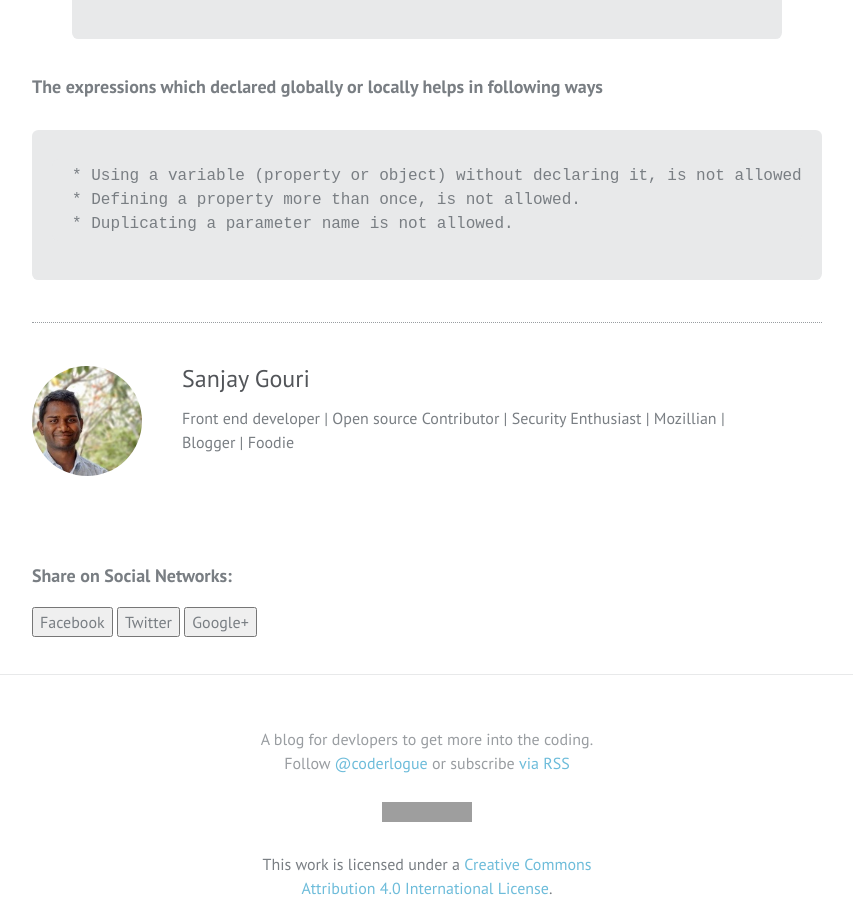
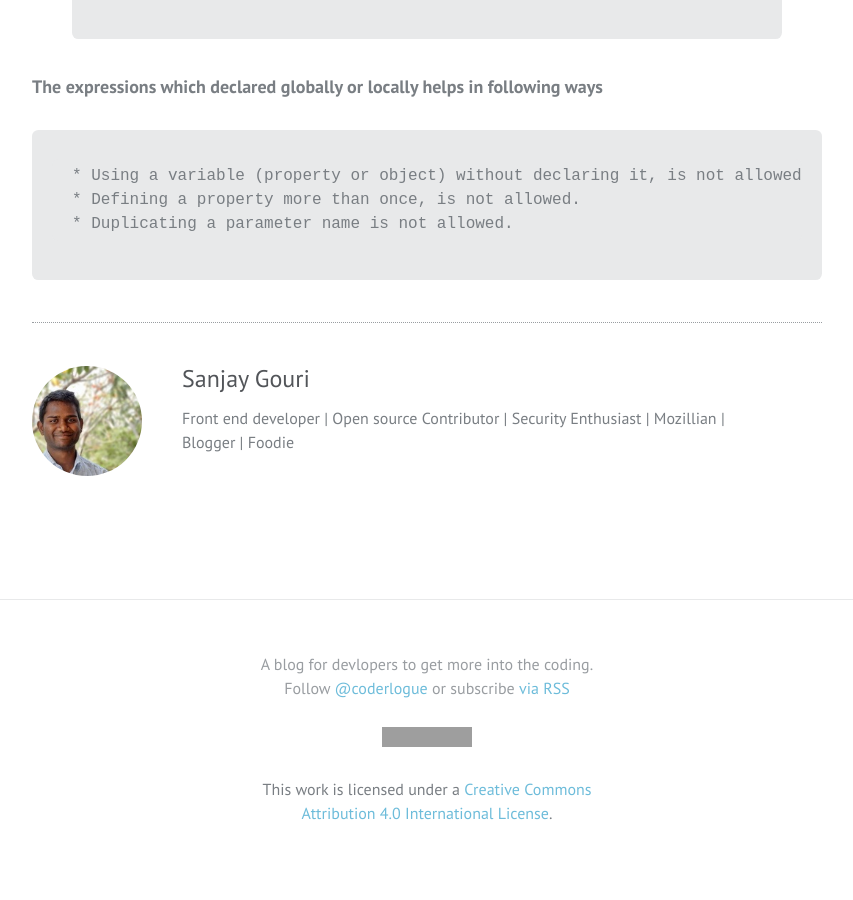
Before and after one commit to coderlogue/coderlogue.github.io, a Jekyll site: the page built from _posts/2015-08-15-Javascript use strict.md, in a window 1280 px wide and 900 px high, scrolled down 997 px. Shown: the whole window, without its empty margins (213-1066 px from the left). Built offline with Jekyll 4.4.1, drawn with Linux system fonts in a browser that asks for light colours; comment, search, counter and statistics services are not loaded; after the commit the page ends 1822 px from its top, so only the background shows below that; grey boxes are pictures that could not be loaded.

Commit message:
Update post.html

```diff
--- a/_layouts/post.html
+++ b/_layouts/post.html
@@ -39,30 +39,8 @@ layout: default
      {% include author-box.html %}
 
     </article>
-    <div>
-      <h3>Share on Social Networks:</h3>
-	     <button type="button" onclick="shareFacebook({{ post.url }},{{ post.title }},{{ page.image }})">Facebook</button>
-	     <button type="button" onclick="shareTwitter({{ post.url }},{{ post.title }})">Twitter</button>
-	     <button type="button" onclick="shareGooglePlus({{ post.url }})">Google+</button>
-    </div>
-
-
 
     {% include disqus.html disqus_identifier=page.disqus_identifier %}
 
 	</div>
 </div>
-     <script>
-     	function shareTwitter(url, text) {
-  open('http://twitter.com/share?url=' + url + '&text=' + text, 'tshare', 'height=400,width=550,resizable=1,toolbar=0,menubar=0,status=0,location=0');
-}
-
-function shareFacebook(url, text, image) {
-  open('http://facebook.com/sharer.php?s=100&p[url]=' + url + '&p[images][0]=' + image + '&p[title]=' + text, 'fbshare', 'height=380,width=660,resizable=0,toolbar=0,menubar=0,status=0,location=0,scrollbars=0');
-}
-
-function shareGooglePlus(url) {
-  open('https://plus.google.com/share?url=' + url, 'gshare', 'height=270,width=630,resizable=0,toolbar=0,menubar=0,status=0,location=0,scrollbars=0');
-}
-
-     </script>
```
